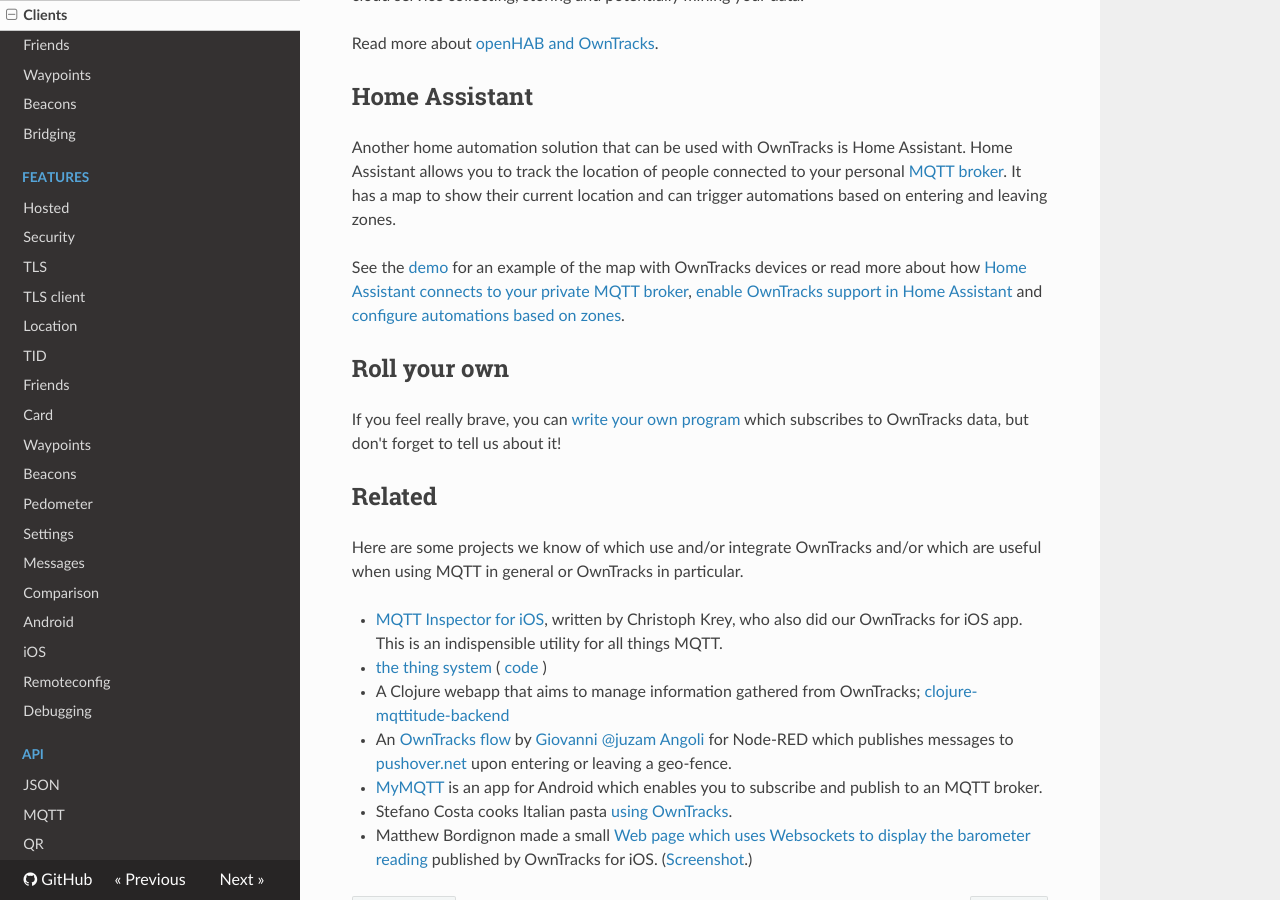
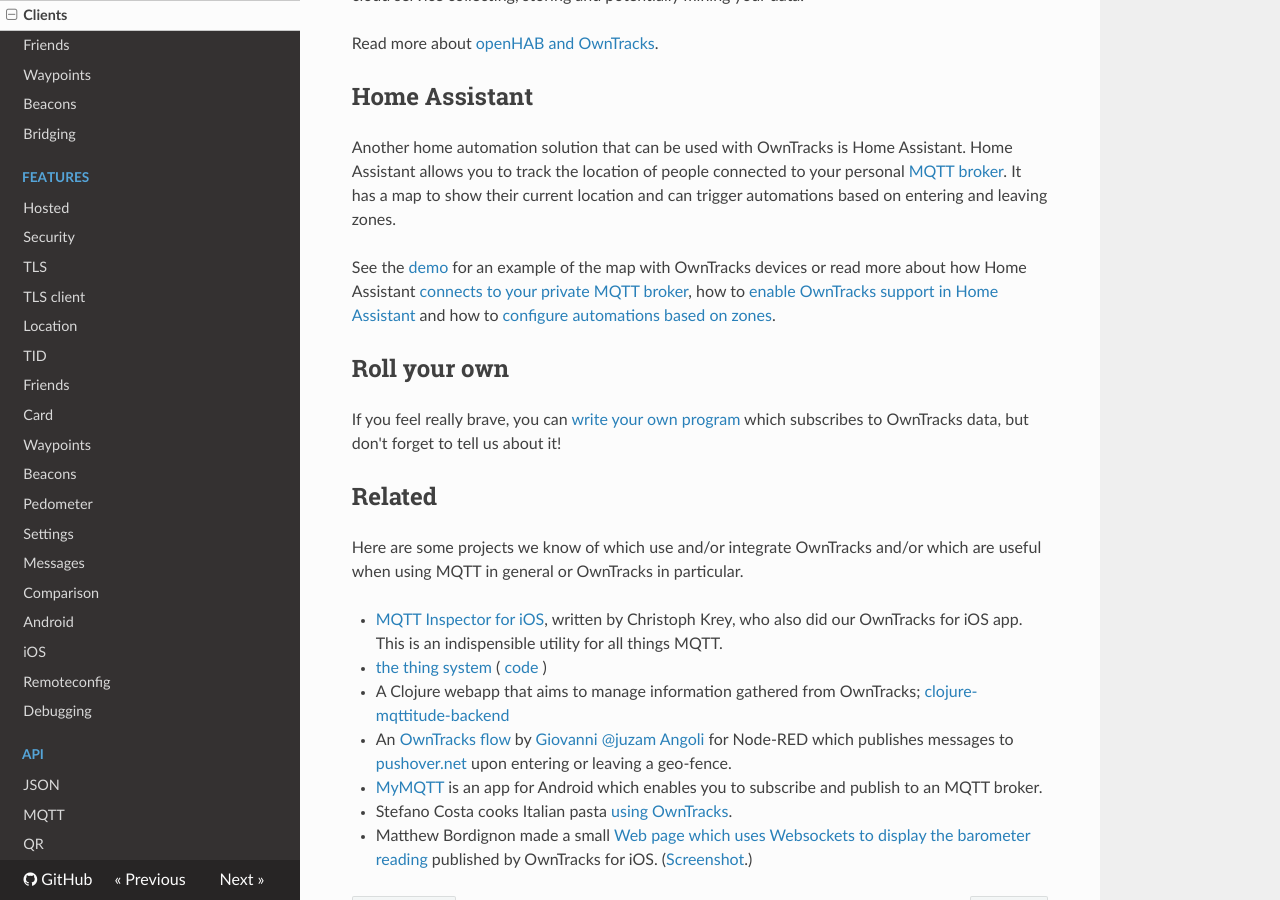
Before and after one commit to owntracks/booklet, an MkDocs documentation site: the page built from docs/guide/clients.md, in a window 1280 px wide and 900 px high, scrolled down 2801 px. Built offline with MkDocs 1.6.1, drawn with Linux system fonts in a browser that asks for light colours; nearby versions of some CDN libraries; old or Windows-style settings are respelled for this version of MkDocs.

Commit message:
phrasing

```diff
--- a/docs/guide/clients.md
+++ b/docs/guide/clients.md
@@ -75,7 +75,7 @@ Read more about [openHAB and OwnTracks](https://github.com/openhab/openhab/wiki/
 
 Another home automation solution that can be used with OwnTracks is Home Assistant. Home Assistant allows you to track the location of people connected to your personal [MQTT broker](broker.md). It has a map to show their current location and can trigger automations based on entering and leaving zones.
 
-See the [demo][ha-demo] for an example of the map with OwnTracks devices or read more about how [Home Assistant connects to your private MQTT broker][ha-mqtt], [enable OwnTracks support in Home Assistant][ha-owntracks] and [configure automations based on zones][ha-zone].
+See the [demo][ha-demo] for an example of the map with OwnTracks devices or read more about how Home Assistant [connects to your private MQTT broker][ha-mqtt], how to [enable OwnTracks support in Home Assistant][ha-owntracks] and how to [configure automations based on zones][ha-zone].
 
 [ha-demo]: https://home-assistant.io/demo/
 [ha-mqtt]: https://home-assistant.io/components/mqtt/
```
